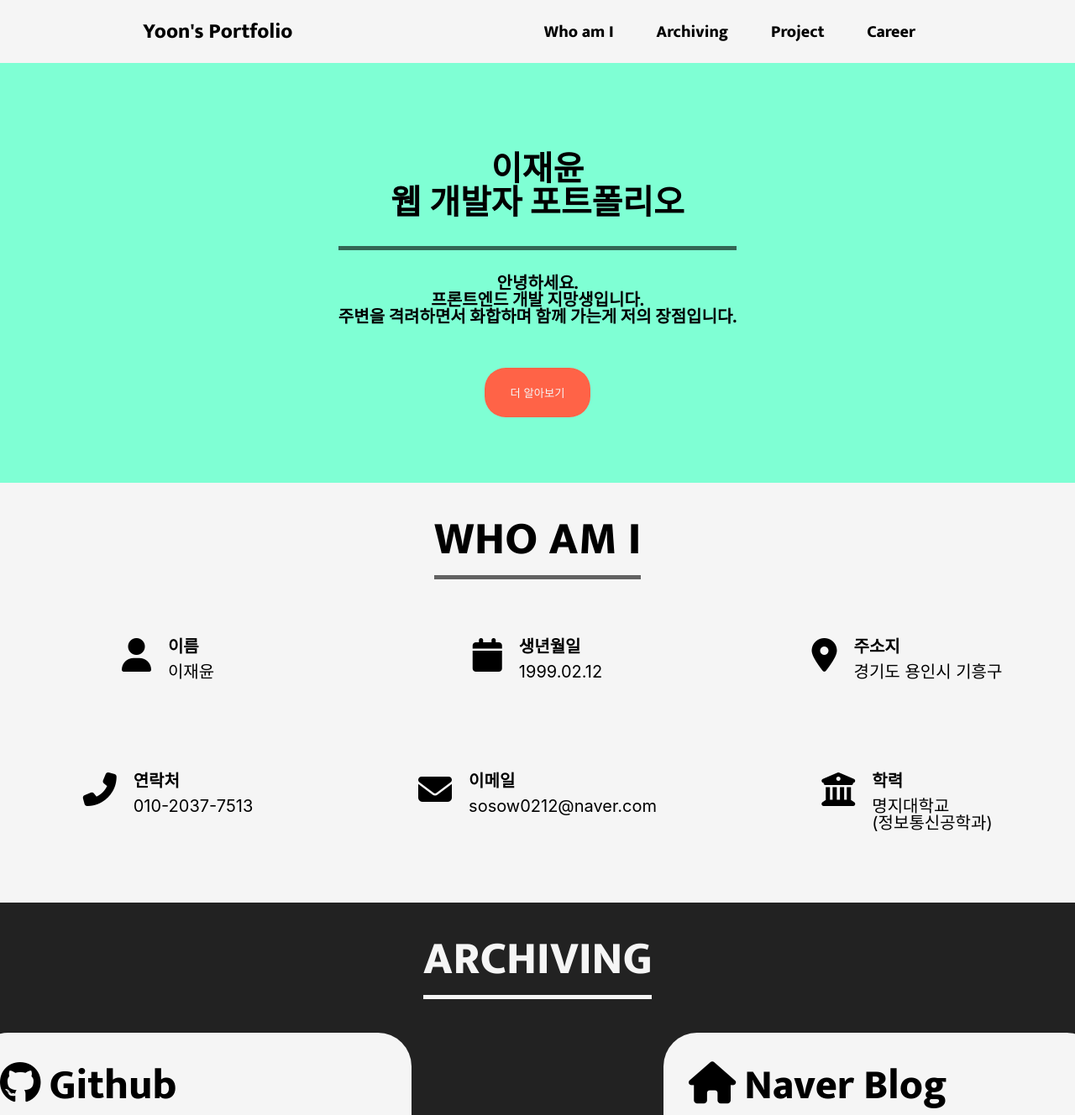
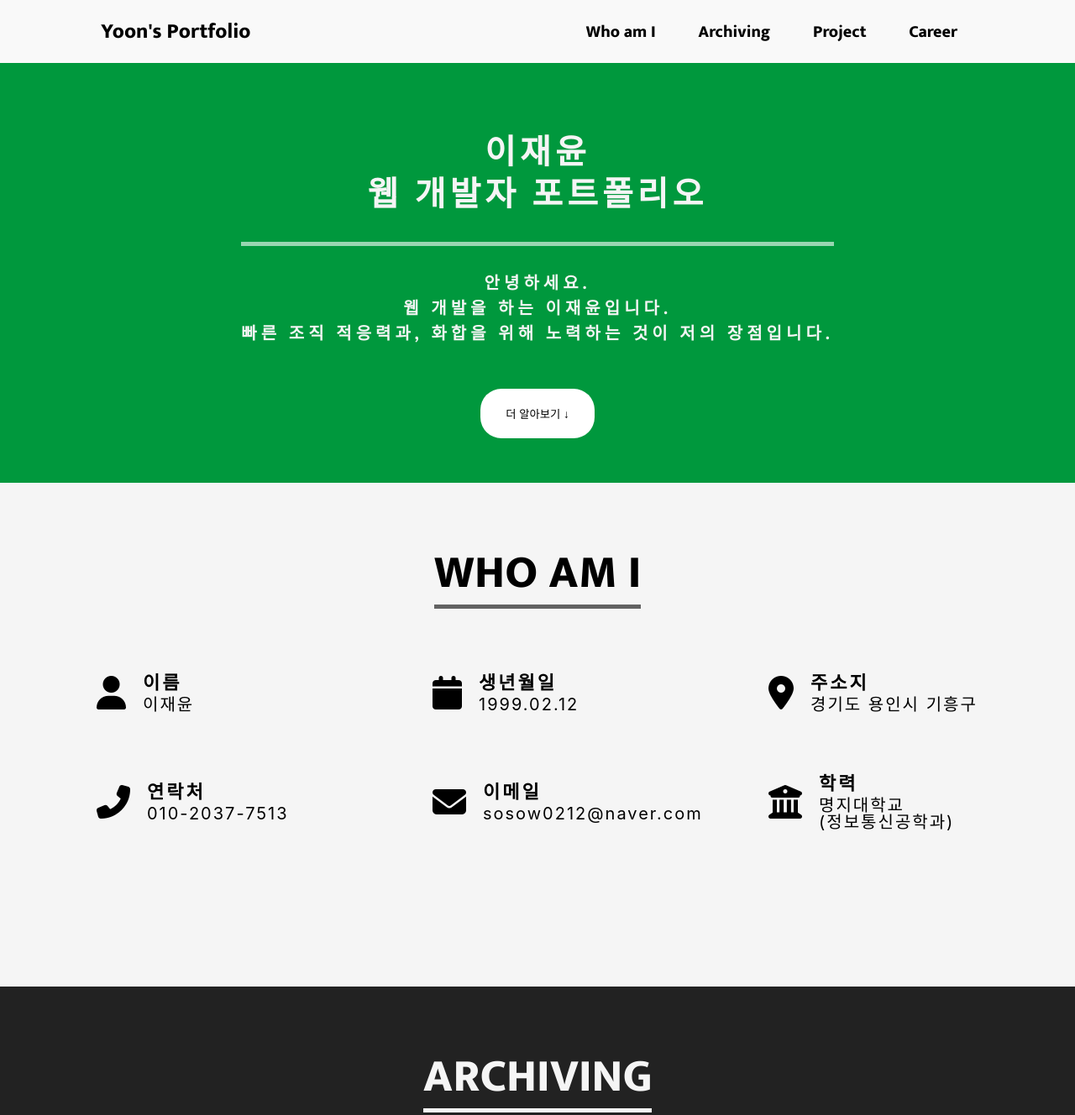
Before and after one commit to sosow0212/Portfolio-web, a plain HTML site: page index.html in a window 1280 px wide. Shown: the top 1328 px of the page at 84% size. Drawn offline with Linux system fonts and the light colour scheme.

Commit message:
good view

```diff
--- a/css/styles.css
+++ b/css/styles.css
@@ -7,6 +7,11 @@ body {
     height: 5000px;
 }
 
+a, input {
+    cursor: pointer;
+}
+
+
 .header {
     position: fixed;
     top: 0;
@@ -14,7 +19,7 @@ body {
     right: 0;
     height: 75px;
     color: rgb(0, 0, 0);
-    background-color: #F5F5F5;
+    background-color: rgba(245, 245, 245, 0.6);
     font-weight: bold;
     display: flex;
     justify-content: space-between;
@@ -23,11 +28,18 @@ body {
     font-size: 20px;
 }
 
-.header h1 {
-    margin-left: 150px;
+.header-title-a {
+    margin-left: 100px;
     font-size: 25px;
     font-weight: 900;
+    text-decoration: none;
+    color: black;
 }
+
+.header-title-a:hover {
+    color:tomato;
+}
+
 
 .nav a {
     text-decoration: none;
@@ -37,11 +49,11 @@ body {
 }
 
 .nav a:hover {
-    cursor: pointer;
+    color: tomato;
 }
 
 .nav a:last-child {
-    margin-right: 150px;
+    margin-right: 100px;
 }
 
 
@@ -51,10 +63,11 @@ body {
     margin-top: 75px;
     height: 500px;
     width: 100%;
-    background-color: aquamarine;
+    background-color:#00983d;
     display: flex;
     justify-content: center;
     align-items: center;
+    color: #F5F5F5;
 }
 
 .shortIntro-text {
@@ -65,14 +78,19 @@ body {
     margin-top: 30px;
     padding-bottom: 30px;
     margin-bottom: 30px;
-    border-bottom: 5px solid rgba(0, 0, 0, 0.6);
+    border-bottom: 5px solid rgba(255, 255, 255, 0.6);
     font-size: 40px;
     font-weight: 900;
+    line-height: 50px;
+    letter-spacing: 5px;
+
 }
 
 .shortIntro-text p{
     font-size: 20px;
     font-weight: 700;
+    line-height: 30px;
+    letter-spacing: 5px;
 }
 
 .shortIntro-button__more {
@@ -81,14 +99,20 @@ body {
     border-radius: 25px;
     border: none;
     text-align: center;
-    background-color: tomato;
-    color: #F5F5F5;
+    background-color: white;
+    color: black;
+}
+
+.shortIntro-button__more:hover {
+    background-color: #ffc80d;
+    color: black;
+    transition: 0.3s ease-in-out;
 }
 
 
 /* Who is me */
 .who {
-    height: 500px;
+    height: 600px;
     background-color: #F5F5F5;
     display: flex;
     flex-direction: column;
@@ -97,28 +121,38 @@ body {
 }
 
 .who-title {
-    padding-bottom: 15px;
-    margin: 40px 0px;
     border-bottom: 5px solid rgba(0, 0, 0, 0.6);
     font-size: 55px;
     font-weight: 900;
+    padding-top: 80px;
+    padding-bottom: 10px;
+    margin-bottom: 50px;
+
 }
 
 .who-container {
-    margin-top: 30px;
     display: flex;
-    flex-wrap: wrap;
-    justify-content: space-between;
+    flex-direction: column;
+    justify-content: center;
     align-items: center;
+}
 
+.who-container-box {
+    display: flex;
+    align-items: center;
+    margin-left: 150px;
+}
+
+.who-container-box1 {
+    margin-bottom: 30px;
 }
 
 .who-show {
-    display: flex;
-    justify-content: center;
     width: 400px;
     height: 100px;
-    margin-bottom: 60px;
+    display: flex;
+    justify-content: flex-start;
+    align-items: center;
 }
 
 .who-show-icon i {
@@ -134,21 +168,23 @@ body {
 }
 
 .who-show-info h1 {
-    margin-bottom: 10px;
-    font-size: 20px;
+    font-size: 22px;
     font-weight: 900;
+    letter-spacing: 3px;
+    margin-bottom: 5px;
 }
 
 .who-show-info p {
     font-size: 20px;
     font-weight: 400;
+    letter-spacing: 2px
 }
 
 
 /* Archiving */
 
 .archiving {
-    height: 700px;
+    height: 800px;
     background-color: #222222;
     display: flex;
     flex-direction: column;
@@ -156,8 +192,9 @@ body {
 }
 
 .archiving-text {
-    padding-bottom: 15px;
-    margin: 40px 0px;
+    padding-top: 80px;
+    padding-bottom: 10px;
+    margin-bottom: 50px;
     border-bottom: 5px solid #F5F5F5;
     font-size: 55px;
     font-weight: 900;
@@ -200,6 +237,7 @@ body {
     text-align: center;
     margin-top: 8px;
     margin-left: 10px;
+    letter-spacing: 2px
 }
 
 .archiving-box-text__section {
@@ -207,16 +245,20 @@ body {
 }
 
 .archiving-box-text__section a {
-    margin-bottom: 10px;
+    margin-bottom: 3px;
+    text-decoration: none;
+    color: rgb(50, 50, 254);
 }
 
 .archiving-box-text__section p {
     margin-top: 10px;
     margin-bottom: 40px;
+    letter-spacing: 1px
 }
 
 .archiving-box-text__section li{
     margin: 15px 0px;
+    letter-spacing: 2px
 }
 
 .archiving-container-box1 {
--- a/index.html
+++ b/index.html
@@ -9,37 +9,44 @@
     <link rel="stylesheet" href="/css/styles.css">
 </head>
 
-<body>
+<body id="sub-body">
+    <!-- TITLE :
+    padding-top: 80px;
+    padding-bottom: 10px;
+    margin-bottom: 50px;
+    -->
+
     <!-- Header top navigation bar -->
     <header class="header">
-        <h1>Yoon's Portfolio</h1>
+        <a class="header-title-a" href="#sub-body">Yoon's Portfolio</a>
         <div class="nav">
-            <a href="#">Who am I</a>
-            <a href="#">Archiving</a>
-            <a href="#">Project</a>
-            <a href="#">Career</a>
+            <a href="#sub-whoAmI">Who am I</a>
+            <a href="#sub-archiving">Archiving</a>
+            <a href="#sub-project">Project</a>
+            <a href="#sub-career">Career</a>
         </div>
     </header>
 
-    <!-- Short sIntro -->
+    <!-- Short Intro -->
     <div class="shortIntro">
         <div class="shortIntro-text">
             <h1>이재윤<br>웹 개발자 포트폴리오</h1>
             <p>안녕하세요.<br>
-                프론트엔드 개발 지망생입니다.<br>
-                주변을 격려하면서 화합하며 함께 가는게 저의 장점입니다.
+                웹 개발을 하는 이재윤입니다.<br>
+                빠른 조직 적응력과, 화합을 위해 노력하는 것이 저의 장점입니다.
             </p>
-            <input type="button" value="더 알아보기" class="shortIntro-button__more">
+            <input type="button" value="더 알아보기 ↓" class="shortIntro-button__more">
         </div>
     </div>
 
     <!-- Who am I // sub-menu : font-size = 55px / font-weight = 900 -->
-    <div class="who">
+    <div class="who" id="sub-whoAmI">
         <div class="who-title sub-menu">
             <h1>WHO AM I</h1>
         </div>
 
         <div class="who-container">
+            <div class="who-container-box1 who-container-box">
                 <div class="who-show">
                     <span class="who-show-icon">
                         <i class="fas fa-user"></i>
@@ -70,6 +77,9 @@
                     </div>
                 </div>
 
+            </div>
+
+            <div class="who-container-box2 who-container-box">
                 <div class="who-show">
                     <span class="who-show-icon">
                         <i class="fas fa-phone-alt"></i>
@@ -101,9 +111,10 @@
                 </div>
             </div>
         </div>
+    </div>
 
     <!-- Archiving -->
-    <div class="archiving">
+    <div class="archiving" id="sub-archiving">
         <div class="archiving-text">
             <h1>ARCHIVING</h1>
         </div>
@@ -115,7 +126,7 @@
                         <h1>Github</h1>
                     </div>
                     <div class="archiving-box-text__section">
-                        <a href="#">github.com/sosow0212</a>
+                        <a href="https://www.github.com/sosow0212" target="_blank">github.com/sosow0212</a>
                         <p>소스 코드 저장소 입니다.</p>
                         <li>토이 프로젝트, 프로그램 등 소스 코드</li>
                         <li>혼자서 공부했던 소스 코드</li>
@@ -130,7 +141,7 @@
                         <h1>Naver Blog</h1>
                     </div>
                     <div class="archiving-box-text__section">
-                        <a href="#">blog.naver.com/sosow0212</a>
+                        <a href="https://blog.naver.com/sosow0212" target="_blank">blog.naver.com/sosow0212</a>
                         <p>공부 및 지식공유 목적의 블로그입니다.</p>
                         <li>웹 프로젝트 설명</li>
                         <li>회고록을 통한 공부 돌아보기</li>
@@ -144,6 +155,13 @@
 
 
 
+    <!-- Project -->
+
+
+
+    <!-- Career -->
+
+
     <!-- Fontawesome 아이콘 -->
     <script src="https://kit.fontawesome.com/6478f529f2.js" crossorigin="anonymous"></script>
 
```
Lines whose indentation alone changed are shown as unchanged.
